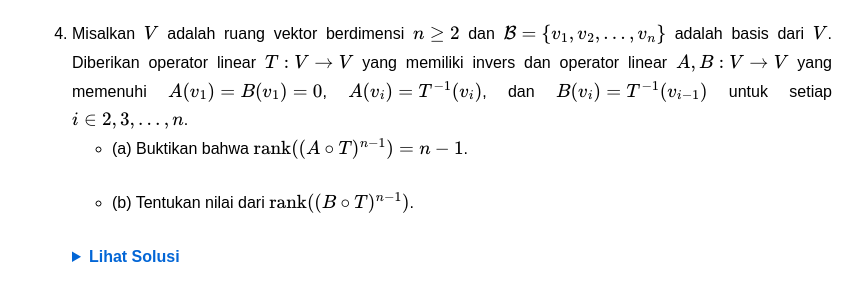
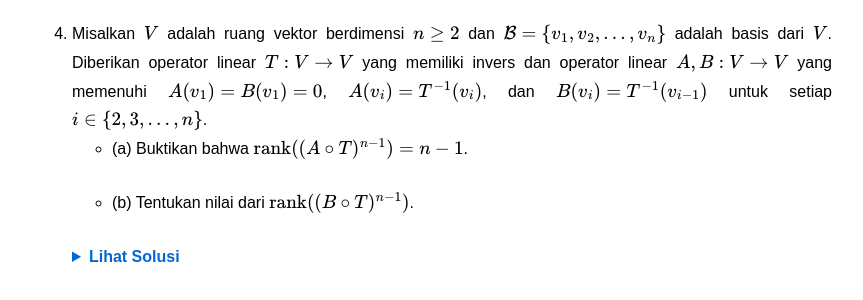
Before and after one commit to calculusgamingindonesia/calculusgamingindonesia.github.io, a Jekyll site: the page built from _posts/2026-06-29-knmipa-nas-20-1.md, in a window 1280 px wide. Shown: the part 801-1101 px from the top of the page, without its empty margins (208-1071 px from the left). Built offline with Jekyll 4.4.1, drawn with Linux system fonts in a browser that asks for light colours.

Commit message:
Update 2026-06-29-knmipa-nas-20-1.md

```diff
--- a/_posts/2026-06-29-knmipa-nas-20-1.md
+++ b/_posts/2026-06-29-knmipa-nas-20-1.md
@@ -48,7 +48,7 @@ urutan: 9
      </div>
    </details>
 
-4. Misalkan $V$ adalah ruang vektor berdimensi $n\geq2$ dan $\mathcal{B}=\set{v_1, v_2, \ldots, v_n}$ adalah basis dari $V$. Diberikan operator linear $T:V\to V$ yang memiliki invers dan operator linear $A, B:V\to V$ yang memenuhi $A(v_1)=B(v_1)=0$, $A(v_i)=T^{-1}(v_i)$, dan $B(v_i)=T^{-1}(v_{i-1})$ untuk setiap $i\in\{2, 3, \ldots, n\}$.
+4. Misalkan $V$ adalah ruang vektor berdimensi $n\geq2$ dan $\mathcal{B}=\set{v_1, v_2, \ldots, v_n}$ adalah basis dari $V$. Diberikan operator linear $T:V\to V$ yang memiliki invers dan operator linear $A, B:V\to V$ yang memenuhi $A(v_1)=B(v_1)=0$, $A(v_i)=T^{-1}(v_i)$, dan $B(v_i)=T^{-1}(v_{i-1})$ untuk setiap $i\in\set{2, 3, \ldots, n}$.
    * (a) Buktikan bahwa $\text{rank}((A\circ T)^{n-1})=n-1$.
    * (b) Tentukan nilai dari $\text{rank}((B\circ T)^{n-1})$.
 
```
